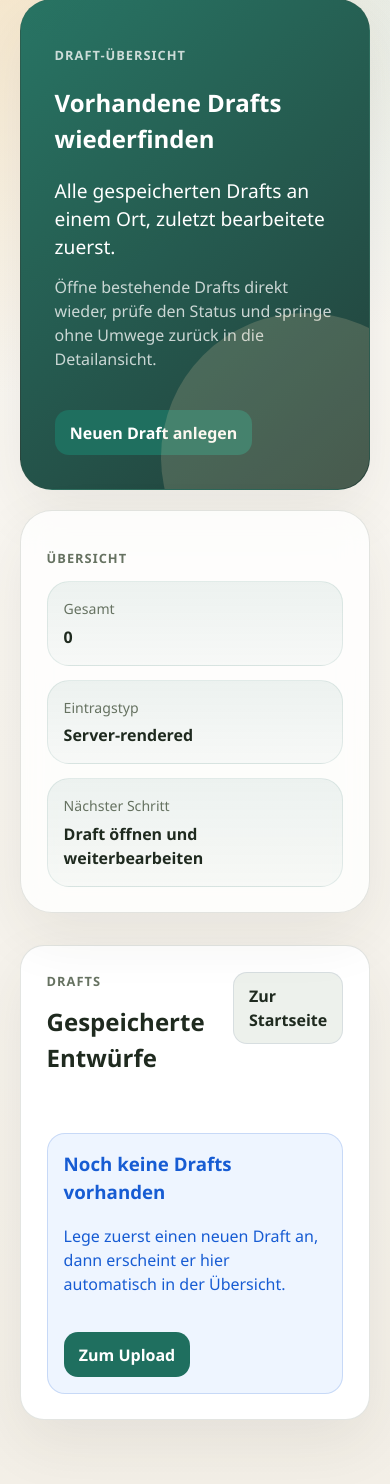
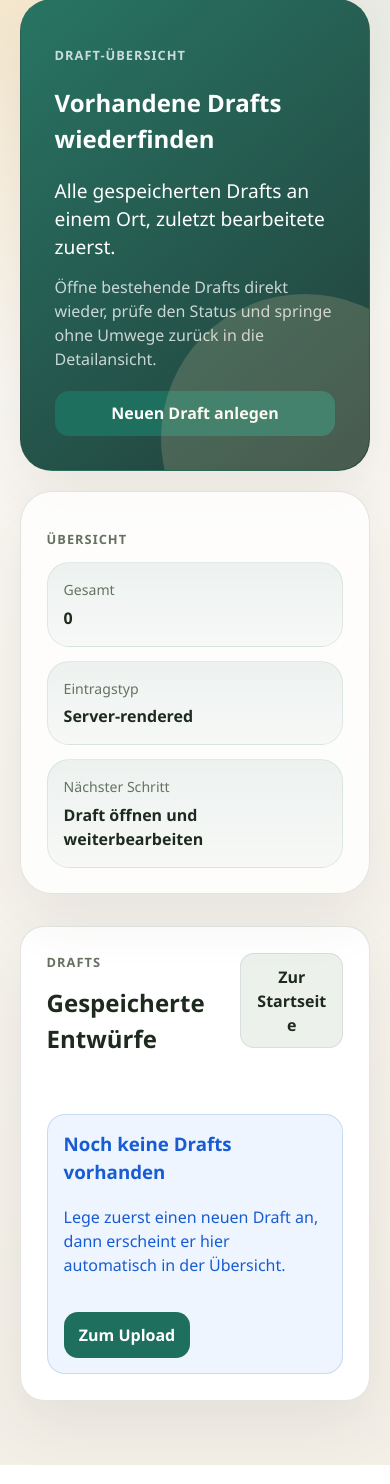
Before and after one commit to ai-clausi/open-inserto, a FastAPI app: page /drafts in a window 390 px wide. Shown: the part 49-1533 px from the top of the page. Run offline with FastAPI, Linux system fonts and the light colour scheme; data comes from the database, SQL or seed files in the repository; data that the repository does not hold is empty.

Commit message:
fix: polish draft navigation and card layout

```diff
--- a/app/static/css/app.css
+++ b/app/static/css/app.css
@@ -105,9 +105,21 @@ body {
 }
 
 .hero-actions {
-  display: flex;
+  display: grid;
   gap: 0.75rem;
+  grid-template-columns: repeat(auto-fit, minmax(180px, 1fr));
   margin-top: 1.25rem;
+}
+
+.hero-actions .button {
+  width: 100%;
+  min-width: 0;
+  margin-top: 0;
+  text-align: center;
+}
+
+.hero-actions--split {
+  max-width: 34rem;
 }
 
 .eyebrow {
@@ -313,6 +325,9 @@ code {
   font-weight: 700;
   cursor: pointer;
   text-decoration: none;
+  text-align: center;
+  white-space: normal;
+  overflow-wrap: anywhere;
 }
 
 .card h3:first-child,
@@ -757,12 +772,24 @@ code {
   margin: 0;
 }
 
+.draft-list-card h3 {
+  overflow-wrap: anywhere;
+}
+
 .draft-list-card__top,
 .draft-list-card__actions {
   display: flex;
   gap: 0.75rem;
   justify-content: space-between;
   align-items: flex-start;
+}
+
+.draft-list-card__top > * {
+  min-width: 0;
+}
+
+.draft-list-card__top .status-chip {
+  flex-shrink: 0;
 }
 
 .draft-list-card__actions .button {
@@ -827,7 +854,8 @@ code {
   .detail-shell,
   .upload-layout,
   .button-row,
-  .draft-meta-list {
+  .draft-meta-list,
+  .hero-actions {
     grid-template-columns: 1fr;
   }
 
--- a/app/templates/draft_detail.html
+++ b/app/templates/draft_detail.html
@@ -9,8 +9,9 @@
     <h1>{{ result_summary.headline }}</h1>
     <p class="hero-lead">{{ result_summary.body }}</p>
     <p class="hero-support">Draft-ID: <strong>{{ draft.id }}</strong> · SKU: <strong>{{ draft.sku }}</strong></p>
-    <div class="hero-actions">
+    <div class="hero-actions hero-actions--split">
       <a class="button button--primary" href="#{{ result_summary.primary_action_target }}">{{ result_summary.primary_action_label }}</a>
+      <a class="button button--secondary" href="/drafts">Zurück zur Übersicht</a>
     </div>
   </div>
 
```
Also changed, not shown: tests/test_upload_flow.py (+2 -0 lines).
